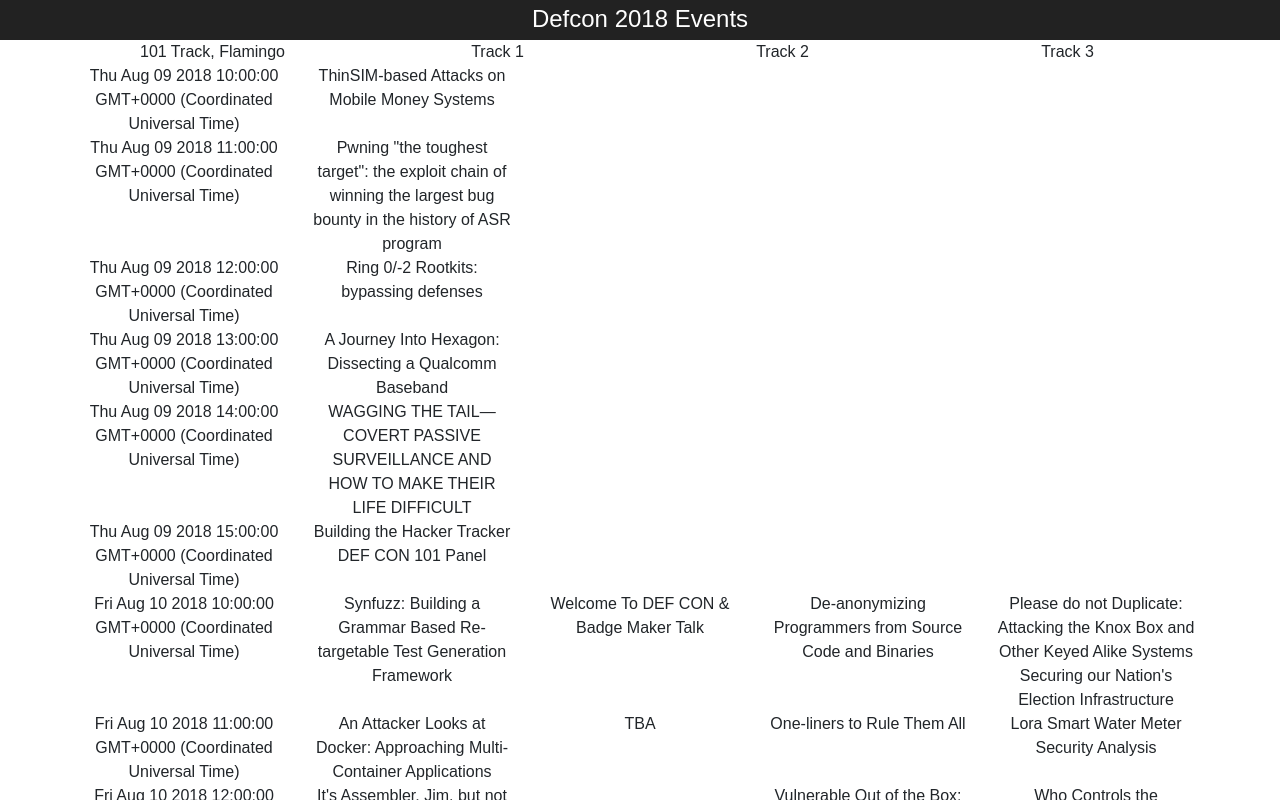
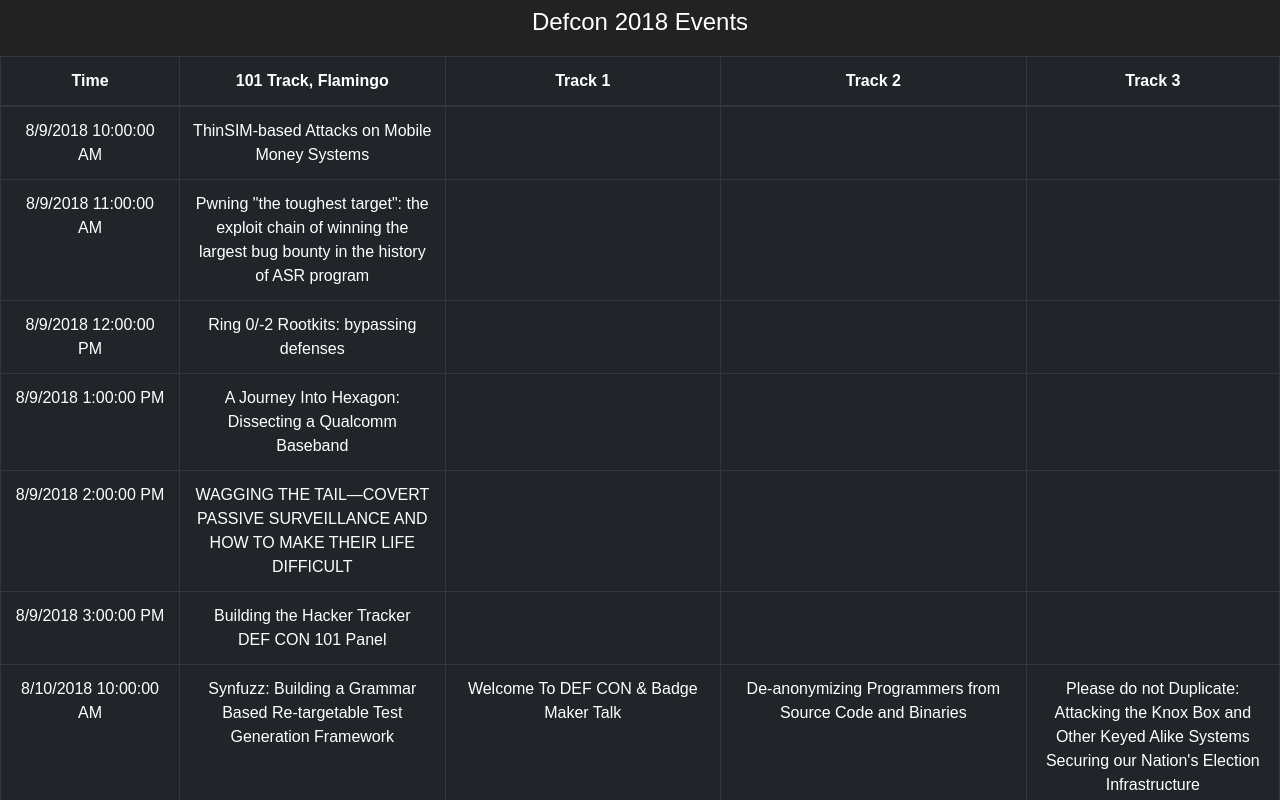
Before and after one commit to chriswininger/defcon-scheduler, a React (Create React App) app: page / in a window 1280 px wide. Shown: the top 800 px of the page. Built offline with nearby package versions, Linux system fonts and the light colour scheme.

Commit message:
nearly usuable

```diff
--- a/src/App.css
+++ b/src/App.css
@@ -9,9 +9,9 @@
 
 .App-header {
   background-color: #222;
-  height: 2.5em;
+  height: 3.5em;
   color: white;
-  padding: 0px;
+  padding: 3px;
   margin: 0px;
 }
 
@@ -24,3 +24,8 @@
 .App-intro {
   font-size: large;
 }
+
+
+td.timeCol {
+  width: 14%;
+}
--- a/src/components/calendar.js
+++ b/src/components/calendar.js
@@ -8,7 +8,7 @@
   }
 
   render() {
-    const colClasses = 'col-sm justify-content-center'
+    const colClasses =  'talkCol' //'col-sm justify-content-center'
     const extractLocations = (talks) => {
       return Object.keys(talks.reduce((acc, talk) => {
         return { ...acc, [talk.location]: true }
@@ -18,18 +18,22 @@
     const groupTalksByHourAndRooms = (talks) => {
       const hours = {}
       const talkSlots = 4 // pad all everything to six location columns
-      const numDays = 4
       const numHours = 24
       const dayMap = [
         new Date('2018-08-09T00:00:00.000Z'),
         new Date('2018-08-10T00:00:00.000Z'),
         new Date('2018-08-11T00:00:00.000Z'),
-        new Date('2018-08-12T00:00:00.000Z')
+        new Date('2018-08-12T00:00:00.000Z'),
+        new Date('2018-08-13T00:00:00.000Z')
       ]
+      const numDays = dayMap.length
 
-
+      console.log('!!! numDays: ' + numDays)
       // go through each day of the conference
       for (let day = 0; day < numDays; day++) {
+
+        console.log('!!! checking days: ' + dayMap[day])
+
         // every hour of the day
         for (let hour = 1; hour <= numHours; hour++) {
           // get a date object for this day and hour
@@ -72,48 +76,55 @@
       const locations = Object.keys(talksByRoom)
 
       // get a column for each talk
-      const talks = locations.sort().map((loc) => {
+      const talks = locations.sort().map((loc, ndx) => {
         const talksThisHourThisRoom = talksByRoom[loc]
 
         if (talksThisHourThisRoom === 'EMPTY') {
           // empty place holder column
           return (
-              <div className={colClasses}></div>
+              <td id={`talk-empty-${ndx}-${Math.round(Math.random() * 1000000)} `} className={colClasses}></td>
           )
         } else {
           return (
-              <div className={colClasses}>
+              <td id={`talk-${ndx}-${Math.round(Math.random() * 1000000)}`} className={colClasses}>
                 {talksThisHourThisRoom.map(t => (<div>{t.title}</div>))}
-              </div>
+              </td>
           )
         }
       })
 
       // return a row for each hour with a column for time followed by talk columns
       return (
-          <div className="row">
-            <div className={colClasses}>
-              { timeKey }
-            </div>
+          <tr>
+            <td className='timeCol'>
+              { new Date(timeKey).toLocaleDateString() + ' '  + new Date(timeKey).toLocaleTimeString() }
+            </td>
             { talks }
-          </div>
+          </tr>
       )
     })
 
     const headersJSX = extractLocations(this.state.talks).map((location) => {
       return (
-          <div className={colClasses}>
+          <th scope="col" className={colClasses}>
             { location }
-          </div>)
+          </th>)
     })
 
     return (
-        <div className="defcon-scheduler-calendar container">
-          <div className="row">
+        <table className="defcon-scheduler-calendar table table-dark table-bordered table-hover">
+          <thead>
+            <tr>
+              <th scope="col" className={colClasses}>
+                Time
+              </th>
             {  headersJSX }
-          </div>
+            </tr>
+          </thead>
+          <tbody>
           { talksJSX }
-        </div>
+          </tbody>
+        </table>
     )
   }
 
```
Also changed, not shown: 1 other file (tests, documents, lock files or other folders).
